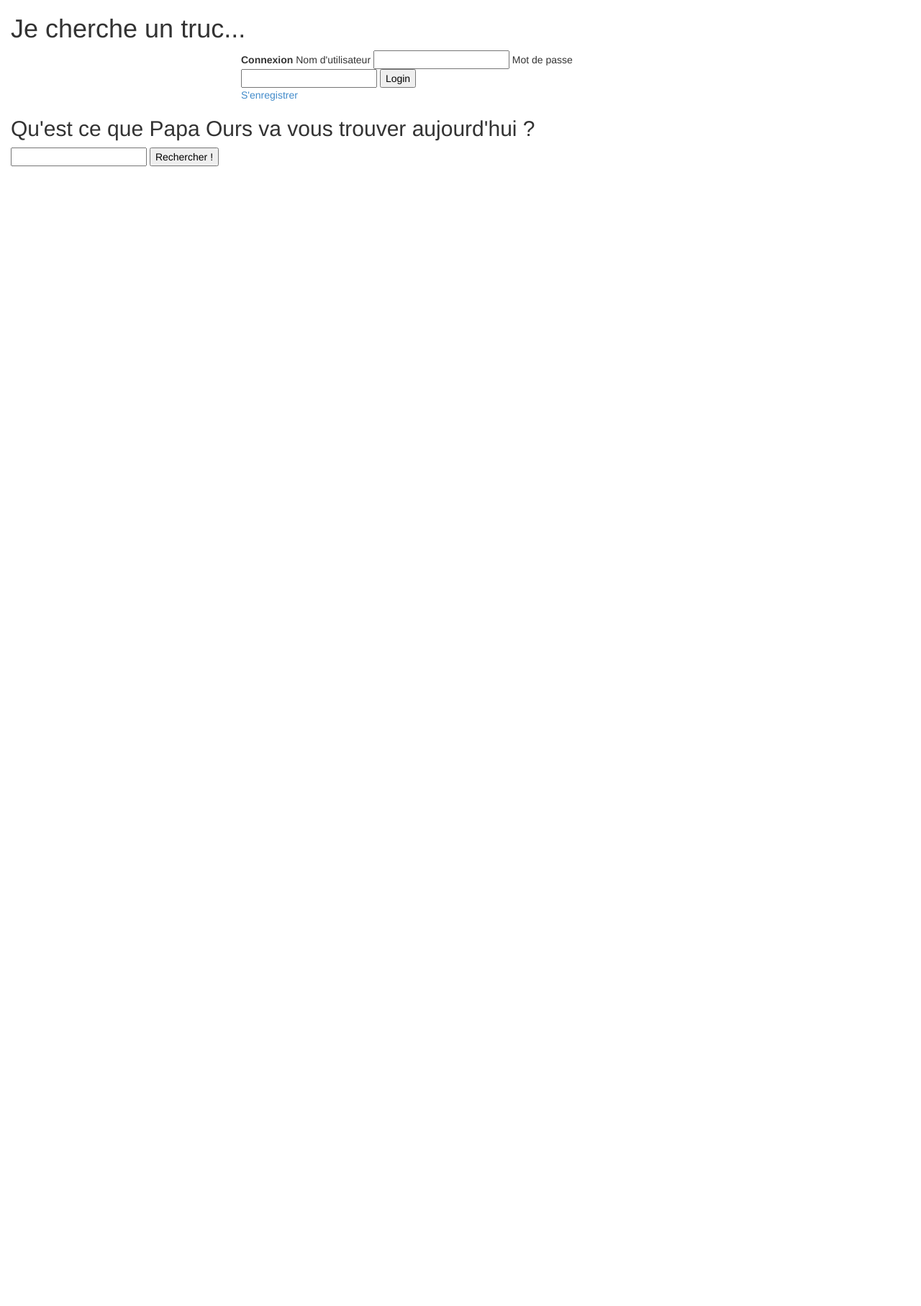
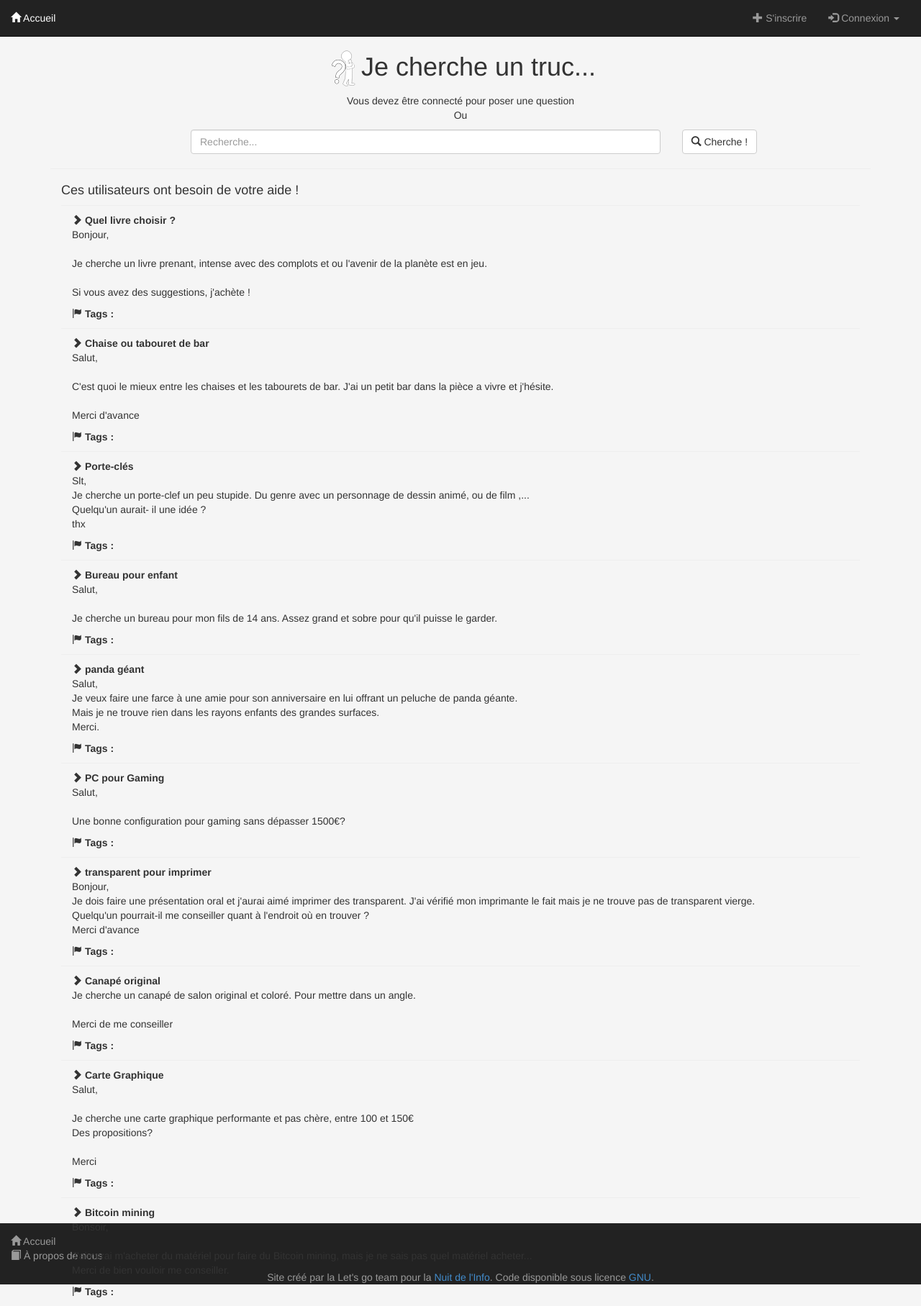
Before and after one commit to letsgoteam/jechercheuntruc, a PHP site: page / in a window 1280 px wide. Shown: the whole page at 72% size. Before the commit the page ends 231 px from the top, so only its background shows below. Run offline with PHP 8.4, Linux system fonts and the light colour scheme; data comes from the database, SQL or seed files in the repository.

Commit message:
Design integration

```diff
--- a/accueil.php
+++ b/accueil.php
@@ -1,8 +1,13 @@
-<h2>Qu'est ce que Papa Ours va vous trouver aujourd'hui ?</h2>
 
-<form action="index.php" method="get" name="srcForm">
-    <input type="text" name="src" id="src" class="" />
-    <input type="submit" value="Rechercher !" />
-
-
-</form>
+<div class="col-xs-12">
+    <h4>Ces utilisateurs ont besoin de votre aide !</h4>
+    <?php
+    foreach ($dbh->query("SELECT *FROM question ORDER BY id DESC LIMIT 10") as $question):
+        echo '<div class="col-xs-12 result"><span class="glyphicon glyphicon-chevron-right"></span> <strong>' . $question['titre'] . '</strong><br />';
+        echo '<p>' . nl2br($question['contenu']) . '</p>';
+        echo '<span class="glyphicon glyphicon-flag"></span> <strong>Tags :</strong> ';
+        //foreach ($dbh->query("SELECT *FROM "))
+        echo '</div>';
+    endforeach;
+    ?>
+</div>
--- a/index.php
+++ b/index.php
@@ -33,27 +33,96 @@ if (isset($_GET['page']) && $_GET['page'] == 'logout') {
 <html>
     <head>
         <meta charset="utf-8" />
+        <meta http-equiv="X-UA-Compatible" content="IE=edge">
+        <meta name="viewport" content="width=device-width, initial-scale=1.0">
         <meta name="author" content="Let's Go team"/>
         <meta name="robots" content="all"/>
         <title>Je cherche un truc...</title>
         <link href="bootstrap/css/bootstrap.css" rel="stylesheet">
         <link href="bootstrap/css/jquery.tagit.css" rel="stylesheet" type="text/css">
         <link href="bootstrap/css/tagit.ui-zendesk.css" rel="stylesheet" type="text/css">
-        <link href="papaOurs.css" rel="stylesheet">
+        <link href="style.css" rel="stylesheet">
     </head>
     <body>
-        <div class="container col-lg-12">
-            <h1>Je cherche un truc...</h1>
+        <div id="wrap">
+            <nav class="navbar navbar-inverse navbar-fixed-top" role="navigation">
+                <div class="navbar-header">
+                    <button type="button" class="navbar-toggle" data-toggle="collapse" data-target=".navbar-collapse">
+                        <span class="sr-only">Toggle navigation</span>
+                        <span class="icon-bar"></span>
+                        <span class="icon-bar"></span>
+                        <span class="icon-bar"></span>
+                    </button>
+                </div>
+                <div class="navbar-collapse collapse">
+                    <ul class="nav navbar-nav navbar-left">
+                        <li><a href="index.php"><span class="glyphicon glyphicon-home"></span> Accueil</a></li>
+                    </ul>
+                    <ul class="nav navbar-nav navbar-right">
+                        <?php if (!$connect) { ?>
+                            <li><a href="index.php?page=register"><span class="glyphicon glyphicon-plus"></span> S'inscrire</a></li>
+                            <li class="dropdown">
+                                <a href="#" class="dropdown-toggle" data-toggle="dropdown"><span class="glyphicon glyphicon-log-in"></span> Connexion <b class="caret"></b></a>
+                                <div class="dropdown-menu">
+                                    <form name="form1" method="post" action="index.php">
+                                        <div class="form-group">
+                                            <label for="username">Nom d'utilisateur :</label>
+                                            <input name="username" class="form-control" type="text" id="username" required>
+                                        </div>
+                                        <div class="form-group">
+                                            <label for="password">Mot de passe :</label>
+                                            <input name="password" class="form-control" type="password" id="password" required>
+                                        </div>
+                                        <button type="submit" class="btn btn-default">Connexion</button>
+                                    </form>
+                                </div>
+                            </li>
+                        <?php } else { ?>
+                            <li><a href="#"><span class="glyphicon glyphicon-question-sign"></span> Ils ont besoin de vous</a></li>
+                            <li><a href="#"><span class="glyphicon glyphicon-pushpin"></span> Mes sujets</a></li>
+                            <li><a href="#"><span class="glyphicon glyphicon-user"></span> Mon profil</a></li>
+                            <li><a href="index.php?page=logout"><span class="glyphicon glyphicon-off"></span> Déconnexion</a></li>
+                        <?php } ?>
+                    </ul>
+                </div>
+            </nav>
+            <div class="container">
+                <h1 class="text-center">
+                    <a href="index.php"><img src="img/logo_50.png" />Je cherche un truc...</a>
+                </h1>
+                <!-- Search form -->
+                <div class="text-center">
+                    <form method="post" action="#">
+                        <div class="row">
                             <?php
-            if ($connect) {
-                $sql = 'SELECT username FROM utilisateur WHERE id = ?';
-                $sth = $dbh->prepare($sql);
-                $sth->execute(array($_SESSION['id']));
-                $resultat = $sth->fetch();
-                echo "Bonjour  " . $resultat['username'] . "<br /><a href='index.php?page=logout'>Déconnexion</a>";
+                            if (!$connect) {
+                                echo '
+                            <div class="col-xs-4 col-xs-offset-4">Vous devez être connecté pour poser une question</div>';
                             } else {
-                include "login.php";
+                                echo '
+                            <div class="col-xs-2 col-xs-offset-5"><a class="btn btn-default" href="index.php?page=newThread">
+                                    <span class="glyphicon glyphicon-plus"></span> Poser une question !</a>
+                            </div>';
                             }
+                            ?>
+                        </div>
+                        <div class="row">
+                            <p class="text-center">Ou</p>
+                        </div>
+                        <div class="row">
+                            <div class="col-xs-7 col-xs-offset-2">
+                                <input type="text" name="keywords" class="form-control" placeholder="Recherche..." required />
+                            </div>
+                            <div class="col-xs-1 ">
+                                <button type="submit" class="btn btn-default"><span class="glyphicon glyphicon-search"></span> Cherche !</button>
+                            </div>
+                        </div>
+                    </form>
+                </div>
+
+                <hr />
+
+                <?php
                 $page = array(
                     "login" => "login.php",
                     "newThread" => "newThread.php",
@@ -71,7 +140,19 @@ if (isset($_GET['page']) && $_GET['page'] == 'logout') {
                     include "accueil.php";
                 }
                 ?>
+            </div>
+        </div> <!-- /container -->
 
+        <div id="footer">
+            <div class="">
+                <ul>
+                    <li><a href="index.php"><span class="glyphicon glyphicon-home"></span> Accueil</a></li>
+                    <li><a href="index.php?page=team"><span class="glyphicon glyphicon-book"></span> À propos de nous</a></li>
+                </ul>
+                <p class="text-center">
+                    Site créé par la Let's go team pour la <a href="http://www.nuitdelinfo.com">Nuit de l'Info</a>. Code disponible sous licence <a href="http://www.gnu.org/">GNU</a>.
+                </p>
+            </div>
         </div>
 
 
--- a/login.php
+++ /dev/null
@@ -1,13 +0,0 @@
-<div class="row">
-    <div class="col-lg-6 col-lg-offset-3">
-        <form name="form1" method="post" action="index.php">
-            <strong>Connexion </strong>
-            Nom d'utilisateur
-            <input name="username" type="text" id="username">
-            Mot de passe
-            <input name="password" type="password" id="password">
-            <input type="submit" name="Submit" value="Login">
-        </form>
-        <a href="index.php?page=register">S'enregistrer</a>
-    </div>
-</div>
--- a/papaOurs.css
+++ /dev/null
@@ -1,4 +0,0 @@
-/*
-    Created on : 5 déc. 2013, 17:57:24
-    Author     : Letsgo team
-*/
--- /dev/null
+++ b/style.css
@@ -0,0 +1,73 @@
+html, body{
+    height: 100%;
+}
+
+body {
+    padding-top: 20px;
+    background-color: #f5f5f5;
+}
+
+h1.text-center a {
+    color: #333;
+    text-decoration: none;
+}
+
+.navbar {
+    margin-bottom: 20px;
+    padding-right: 15px;
+}
+
+div.container {
+    margin-top: 30px;
+}
+
+div.dropdown-menu {
+    background-color: #080808;
+    padding: 10px;
+    color: #999;
+}
+
+div.result {
+    border-top: 1px solid #eee;
+    margin-bottom: 10px;
+    padding-top: 10px;
+}
+
+#footer {
+    background-color: #222;
+    color: #999;
+}
+
+#footer ul {
+    padding: 0px;
+    padding-top: 15px;
+    padding-left: 15px;
+}
+
+#footer li {
+    list-style: none;
+    text-indent: 0px !important;
+}
+
+#footer ul a {
+    color: #999;
+}
+
+#footer ul a:hover {
+    color: #fff;
+    text-decoration: none;
+}
+
+/* Wrapper for page content to push down footer */
+#wrap {
+    min-height: 100%;
+    height: auto;
+    /* Negative indent footer by its height */
+    margin: 0 auto -115px;
+}
+
+#footer > .container {
+    padding-left: 15px;
+    padding-right: 15px;
+    margin : 0;
+}
```
Also changed, not shown: traitement.php (deleted, +0 -44 lines), img/logo_50.png (added). Lines whose indentation alone changed are shown as unchanged.
